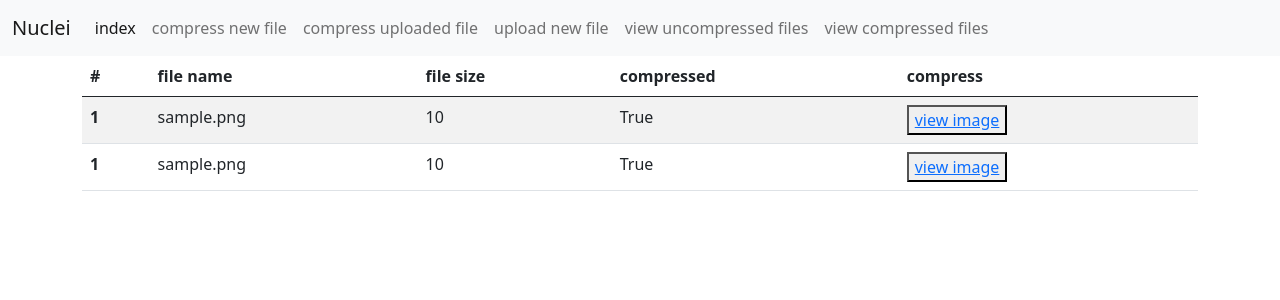
After one commit to Wizock/Nuclei, a Flask app: page /compression_service/index_design in a window 1280 px wide. The commit adds this page. Shown: the top 300 px of the page. Run offline with Flask 2, Linux system fonts and the light colour scheme; tables that the repository leaves empty hold one stand-in row (values such as "Sample post"); some libraries are stand-ins or nearby versions.

Commit message:
ui improvements

```diff
--- /dev/null
+++ b/nuclei/compression_service/templates/dashboard.html
@@ -0,0 +1,82 @@
+<!DOCTYPE html>
+<html lang="en">
+  <head>
+    <meta charset="utf-8" />
+    <meta name="viewport" content="width=device-width, initial-scale=1" />
+    <link href="https://cdn.jsdelivr.net/npm/bootstrap@5.0.2/dist/css/bootstrap.min.css" rel="stylesheet" integrity="sha384-EVSTQN3/azprG1Anm3QDgpJLIm9Nao0Yz1ztcQTwFspd3yD65VohhpuuCOmLASjC" crossorigin="anonymous">
+    <script src="https://cdn.jsdelivr.net/npm/bootstrap@5.0.2/dist/js/bootstrap.bundle.min.js" integrity="sha384-MrcW6ZMFYlzcLA8Nl+NtUVF0sA7MsXsP1UyJoMp4YLEuNSfAP+JcXn/tWtIaxVXM" crossorigin="anonymous"></script>
+    <title>Hello, world!</title>
+  </head>
+  <body>
+
+    <nav class="navbar navbar-expand-lg navbar-light bg-light">
+      <div class="container-fluid">
+        <a class="navbar-brand" href="#">Nuclei</a>
+        <button class="navbar-toggler" type="button" data-bs-toggle="collapse" data-bs-target="#navbarNav" aria-controls="navbarNav" aria-expanded="false" aria-label="Toggle navigation">
+          <span class="navbar-toggler-icon"></span>
+        </button>
+        <div class="collapse navbar-collapse" id="navbarNav">
+          <ul class="navbar-nav">
+            <li class="nav-item">
+              <a class="nav-link active" aria-current="page" href="#">index</a>
+            </li>
+            <li class="nav-item">
+              <a class="nav-link" href="#">compress new file</a>
+            </li>
+            <li class="nav-item">
+              <a class="nav-link" href="#">compress uploaded file</a>
+            </li>
+            <li class="nav-item">
+              <a class="nav-link" href="#">upload new file</a>
+            </li>
+            <li class="nav-item">
+              <a class="nav-link" href="#">view uncompressed files</a>
+            </li>
+            <li class="nav-item">
+              <a class="nav-link" href="#">view compressed files</a>
+            </li>
+          </ul>
+        </div>
+      </div>
+    </nav>
+    <!-- image index table -->
+    <div class="container">
+      <table class="table table-striped">
+        <thead>
+          <tr>
+            <th scope="col">#</th>
+            <th scope="col">file name</th>
+            <th scope="col">file size</th>
+            <th scope="col">compressed</th>
+            <th scope="col">compress</th>
+          </tr>
+        </thead>
+        <tbody>
+          {% for imgs in img %}
+          <tr>
+            <th scope="row">{{ imgs.id }}</th>
+            <td>{{ imgs.file_name }}</td>
+            <td>{{ imgs.file_size }}</td>
+            <td>{{ imgs.file_compressed }}</td>
+            <td>
+              {% if not imgs.file_compressed %}
+              <button>
+                <a href="/compression_service/existing_compression/{{ imgs.file_name }}">compress</a>
+              </button>
+              <button>
+                <a href="/compression_service/display/compressed/{{ imgs.id }}">view image</a>
+              </button>
+              {% else %}
+              <button>
+                <a href="/compression_service/display/compressed/{{ imgs.id }}">view image</a>
+              </button>
+              {% endif %}
+            </td>
+          </tr>
+          {% endfor %}
+        </tbody>
+      </table>
+    </div>
+
+  </body>
+</html>
--- a/nuclei/compression_service/templates/indexed_view.html
+++ b/nuclei/compression_service/templates/indexed_view.html
@@ -8,7 +8,7 @@
                 <a href="/compression_service/display/compressed/">view compressed images</a>
             </button>
             <button>
-                <a href="/compression_service/compress/{{ imgs.file_name }}">compress</a>
+                <a href="/compression_service/existing_compression/{{ imgs.file_name }}">compress</a>
             </button>
         {% else %}
             <button>
--- a/nuclei/compression_service/views.py
+++ b/nuclei/compression_service/views.py
@@ -1,12 +1,12 @@
 import base64
+import datetime
 import hashlib
 import os
 import pathlib
 import shutil
 import sys
 
-from flask import (Blueprint, Flask, jsonify, redirect, render_template,
-                   request, url_for)
+from flask import Blueprint, Flask, jsonify, redirect, render_template, request, url_for
 from nturl2path import url2pathname
 from PIL import Image
 from sqlalchemy import false
@@ -24,32 +24,45 @@ compression_service_blueprint = Blueprint(
 from ..extension_globals.database import db
 from .models import compression_index, media_index
 
+@compression_service_blueprint.route("/display/compressed/<int:id>")
+def display_compressed_id(id):
+    # query all compression services
+    compressed = compression_index.query.filter_by(id=id).first()
+    if not compressed:
+        return """<h1>No compressed images found</h1>  <a href='/compression_service/'>go to index</a>"""
+    return render_template("individual_display.html", img=compressed, compressed=True)
 
-@compression_service_blueprint.route("/")
-@compression_service_blueprint.route("/display/uncompressed/")
-def display_uncompressed():
+@compression_service_blueprint.route("/display/uncompressed/<int:id>")
+def display_uncompressed_id(id):
     # query all compression services
-    uncompressed = media_index.query.all()
-
-    return render_template("indexed_view.html", img=uncompressed, compressed=False)
+    uncompressed = compression_index.query.filter_by(id=id).first()
+    if not uncompressed:
+        return """<h1>No compressed images found</h1>  <a href='/compression_service/'>go to index</a>"""
+    return render_template("individual_display.html", img=uncompressed, compressed=True)
 
 
-@compression_service_blueprint.route("/display/compressed/")
-def display_compressed():
-    # query all compression services
-    compressed = compression_index.query.all()
-
-    return render_template("indexed_view.html", img=compressed, compressed=True)
 
 
-@compression_service_blueprint.route("/precompressed/<name>")
-def precompressed(name):
-    # query all compression services
-
-    return render_template("indexed_view.html", img=name, compressed=True)
 
 
-# file upload endpoint
+
+
+
+
+
+
+
+
+
+
+
+
+
+
+
+
+
+
 @compression_service_blueprint.route("/upload", methods=["POST", "GET"])
 def upload():
     if request.method == "POST":
@@ -83,6 +96,8 @@ def upload():
             file_hash_md5=file_hash_md5,
             file_base64=file_base64,
             file_compressed=False,
+            date_created=datetime.datetime.now(),
+            date_updated=datetime.datetime.now(),
         )
         # add new CompressionService object to database
         db.session.add(compression_service)
@@ -92,9 +107,20 @@ def upload():
     else:
         return """<!doctype html> <title>Upload new File</title> <h1>Upload new File</h1> <form method=post enctype=multipart/form-data> <input type=file name=file> <input type=submit value=Upload> </form>"""
 
+@compression_service_blueprint.route("/index_design", methods=["POST", "GET"])
+def index_design():
+    # query media and compression models to get all media and compression objects
+    media = media_index.query.all()
+    compression = compression_index.query.all()
+    # combine both lists
+    combined = media + compression
+    # sort combined list by date_created
+    combined.sort(key=lambda x: x.date_created)
+    # return index.html
+    return render_template("dashboard.html", img=combined)
 
-@compression_service_blueprint.route("/compress/<file_name>")
-def compression(file_name):
+@compression_service_blueprint.route("/existing_compression/<file_name>")
+def compress_uploaded(file_name):
     # check if file exists in database of either compressed or uncompressed files
     file_exists = media_index.query.filter_by(file_name=file_name).first()
     if file_exists:
@@ -120,11 +146,11 @@ def compression(file_name):
             picture.save(file_path_compressed, "JPEG", optimize=True, quality=85)
             file_size: int = os.path.getsize(file_path_compressed)
             # get file hash
-            file_hash_md5:str = hashlib.md5(
+            file_hash_md5: str = hashlib.md5(
                 open(file_path_compressed, "rb").read()
             ).hexdigest()
             # get file base64
-            file_base64 : str= base64.b64encode(
+            file_base64: str = base64.b64encode(
                 open(file_path_compressed, "rb").read()
             ).decode("utf-8")
             # get file extension
@@ -141,9 +167,59 @@ def compression(file_name):
                 file_hash_md5=file_hash_md5,
                 file_base64=file_base64,
                 file_compressed=True,
+                date_created=datetime.datetime.now(),
+                date_updated=datetime.datetime.now(),
             )
             # add new CompressionService object to database
             db.session.add(compression_service)
             # commit changes to database
             db.session.commit()
             return file_path
+
+
+@compression_service_blueprint.route("/compression_upload")
+def compression_upload():
+    if request.method == "POST":
+        file = request.files["file"]
+        file_name = secure_filename(file.filename)
+
+        file_path_compressed: str = (
+            str(pathlib.Path.cwd())
+            + str(pathlib.Path(r"\nuclei\compression_service\static\compressed"))
+            + str(rf"\{file_name}")
+        )
+        picture: Image = Image.open(file_path)
+        picture.save(file_path_compressed, "JPEG", optimize=True, quality=85)
+        file_size: int = os.path.getsize(file_path_compressed)
+        # get file hash
+        file_hash_md5: str = hashlib.md5(
+            open(file_path_compressed, "rb").read()
+        ).hexdigest()
+        # get file base64
+        file_base64: str = base64.b64encode(
+            open(file_path_compressed, "rb").read()
+        ).decode("utf-8")
+        # get file extension
+        file_extension: str = os.path.splitext(file_path_compressed)[1]
+        # get file path
+        file_path: str = os.path.dirname(file_path_compressed)
+        # create new CompressionService object
+        compression_service: compression_index = compression_index(
+            name=file_name,
+            file_path=file_path,
+            file_name=file_name,
+            file_extension=file_extension,
+            file_size=file_size,
+            file_hash_md5=file_hash_md5,
+            file_base64=file_base64,
+            file_compressed=True,
+            date_created=datetime.datetime.now(),
+            date_updated=datetime.datetime.now(),
+        )
+        # add new CompressionService object to database
+        db.session.add(compression_service)
+        # commit changes to database
+        db.session.commit()
+        return file_path
+    else:
+        return """<!doctype html> <title>Compress a file</title> <h1>Compress a file</h1> <form method=post enctype=multipart/form-data> <input type=file name=file> <input type=submit value=Upload> </form>"""
--- a/nuclei/extension_globals/praetorian.py
+++ b/nuclei/extension_globals/praetorian.py
@@ -1,6 +1,5 @@
 import flask_praetorian
-from flask_login import (UserMixin, current_user, login_required, login_user,
-                         logout_user)
+from flask_login import UserMixin, current_user, login_required, login_user, logout_user
 from werkzeug.security import check_password_hash, generate_password_hash
 
 guard: flask_praetorian = flask_praetorian.Praetorian()
```
Also changed, not shown: nuclei/__init__.py (+3 -4 lines), nuclei/compression_service/models.py (+20 -0 lines), nuclei/compression_service/templates/individual_display.html (added, +49 -0 lines), nuclei/compression_service/static/compressed/2295819.jpg.
